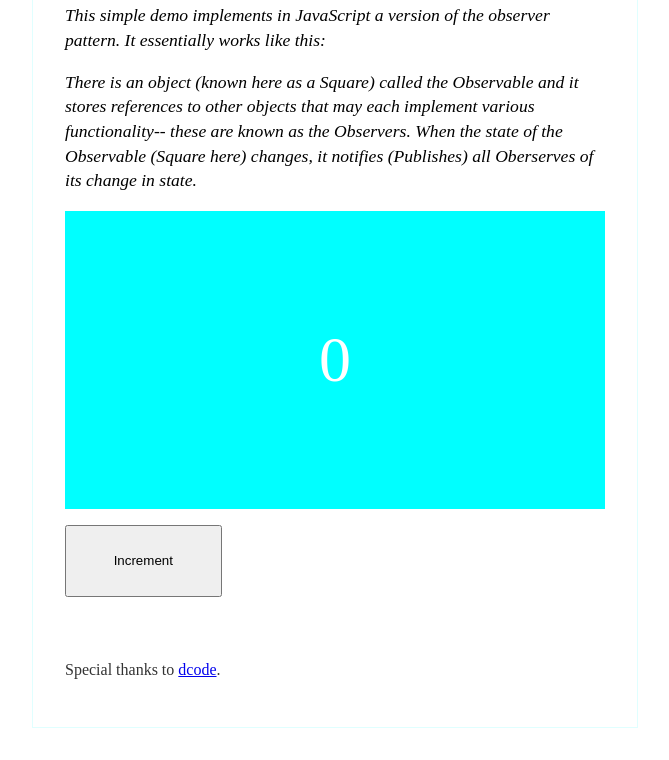
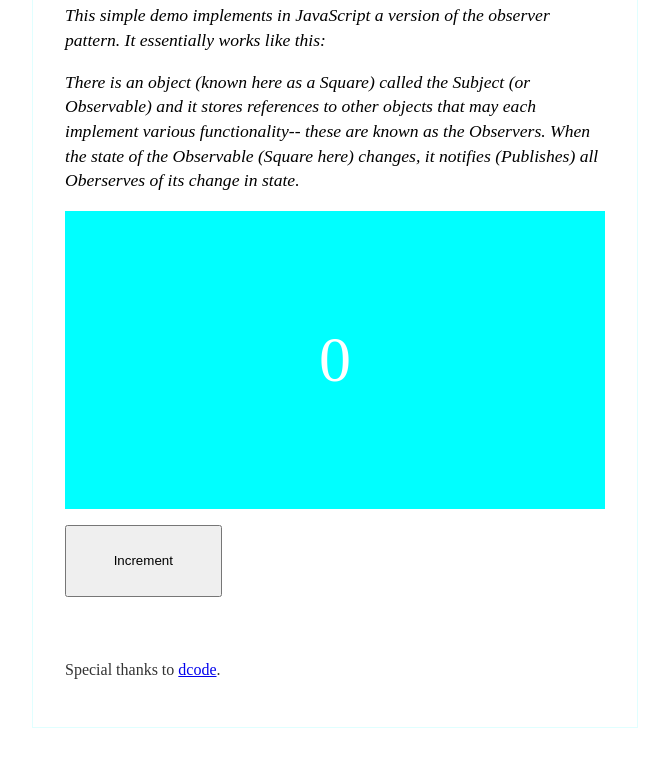
Before and after one commit to xyeres/front-end-interview-challenges, a plain HTML site: page patterns/observer/index.html in a window 1280 px wide. Shown: the part 142-902 px from the top of the page, without its empty margins (305-974 px from the left). Drawn offline with Linux system fonts and the light colour scheme.

Commit message:
Subject (or Observable)

```diff
--- a/patterns/observer/index.html
+++ b/patterns/observer/index.html
@@ -52,7 +52,7 @@
     <h1>The Observer Pattern</h1>
     <div class="description">
       <p>This simple demo implements in JavaScript a version of the observer pattern. It essentially works like this:</p>
-      <p>There is an object (known here as a Square) called the Observable and it stores references to other objects that
+      <p>There is an object (known here as a Square) called the Subject (or Observable) and it stores references to other objects that
         may each implement various functionality-- these are known as the Observers. When the state of the Observable (Square here) changes, it notifies
         (Publishes) all Oberserves of its change in state.</p>
     </div>
```
Also changed, not shown: patterns/observer/README.md.
